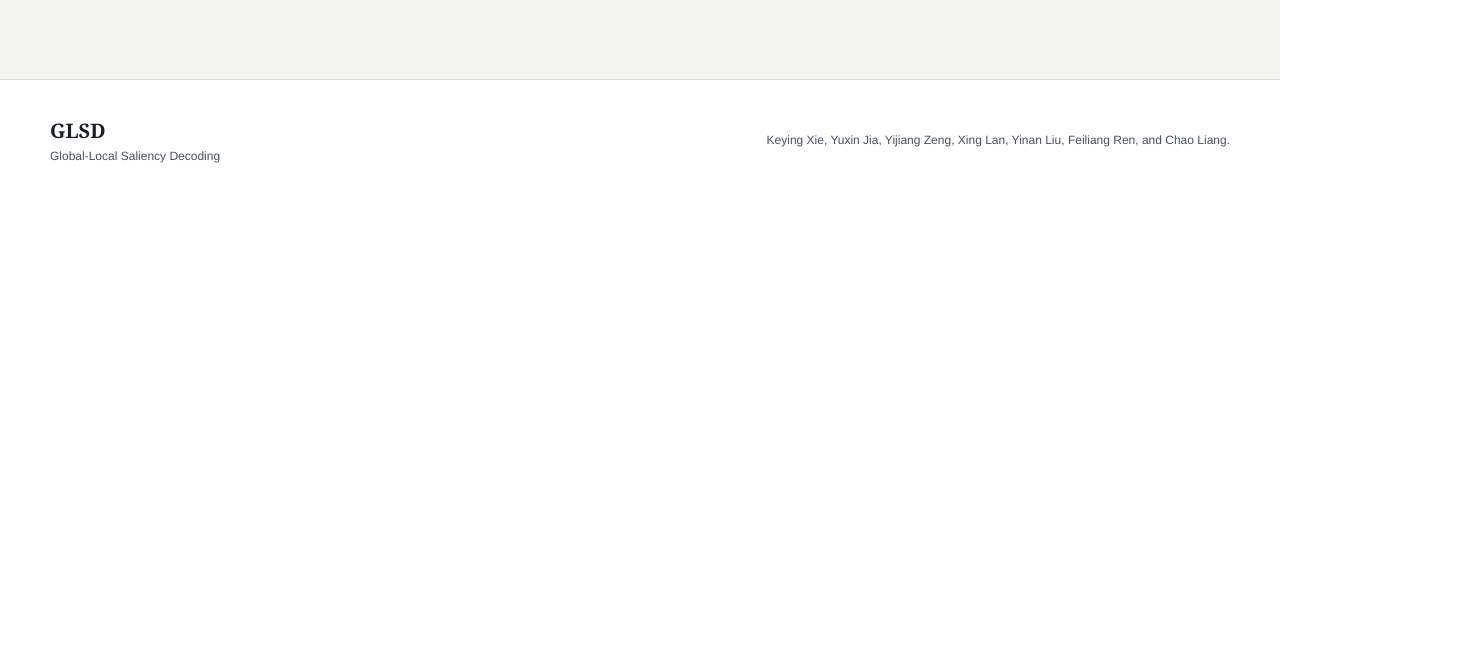
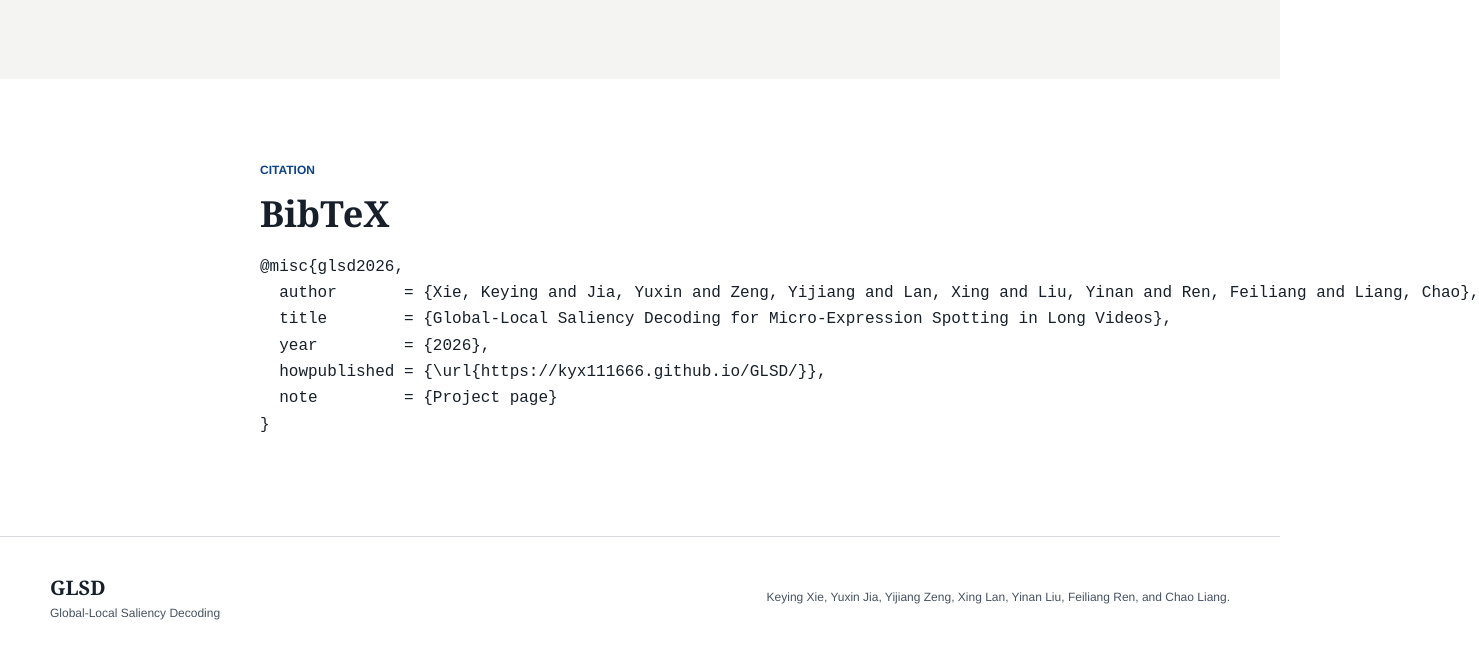
Before and after one commit to kyx111666/kyx111666.github.io, a plain HTML site: page GLSD/index.html in a window 1280 px wide. Shown: the part 5002-5660 px from the top of the page, 1479 px wide, since content can reach past the window. Before the commit the page ends 5203 px from the top, so only its background shows below. Drawn offline with Linux system fonts and the light colour scheme.

Commit message:
Add BibTeX citation to GLSD homepage

```diff
--- a/GLSD/index.html
+++ b/GLSD/index.html
@@ -271,6 +271,20 @@
         </div>
       </div>
     </section>
+
+    <section class="section citation-section" aria-labelledby="citation-title">
+      <div class="reading-column citation-column">
+        <p class="section-label">Citation</p>
+        <h2 id="citation-title">BibTeX</h2>
+        <pre class="citation-block"><code>@misc{glsd2026,
+  author       = {Xie, Keying and Jia, Yuxin and Zeng, Yijiang and Lan, Xing and Liu, Yinan and Ren, Feiliang and Liang, Chao},
+  title        = {Global-Local Saliency Decoding for Micro-Expression Spotting in Long Videos},
+  year         = {2026},
+  howpublished = {\url{https://kyx111666.github.io/GLSD/}},
+  note         = {Project page}
+}</code></pre>
+      </div>
+    </section>
   </main>
 
   <footer class="footer">
```
